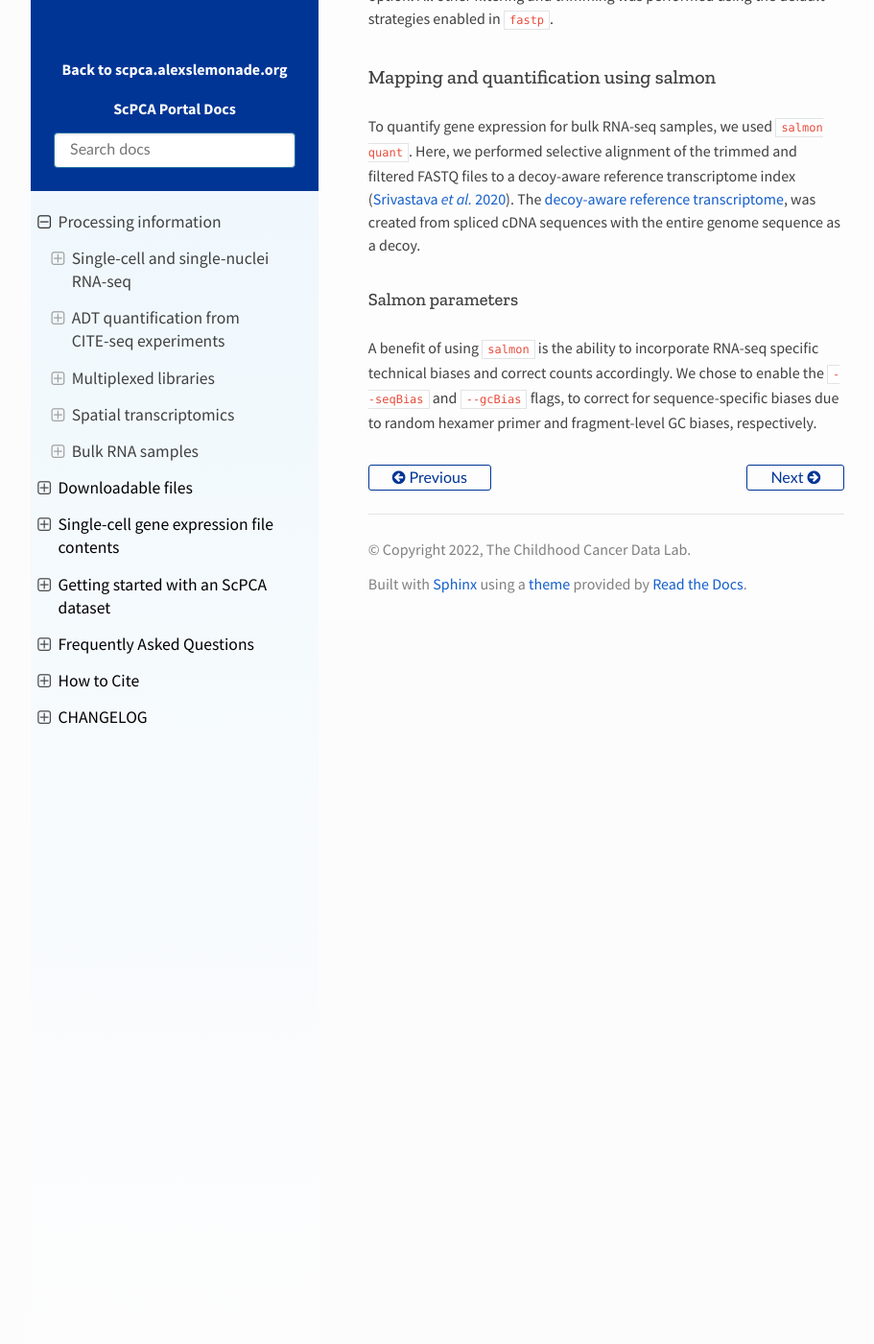
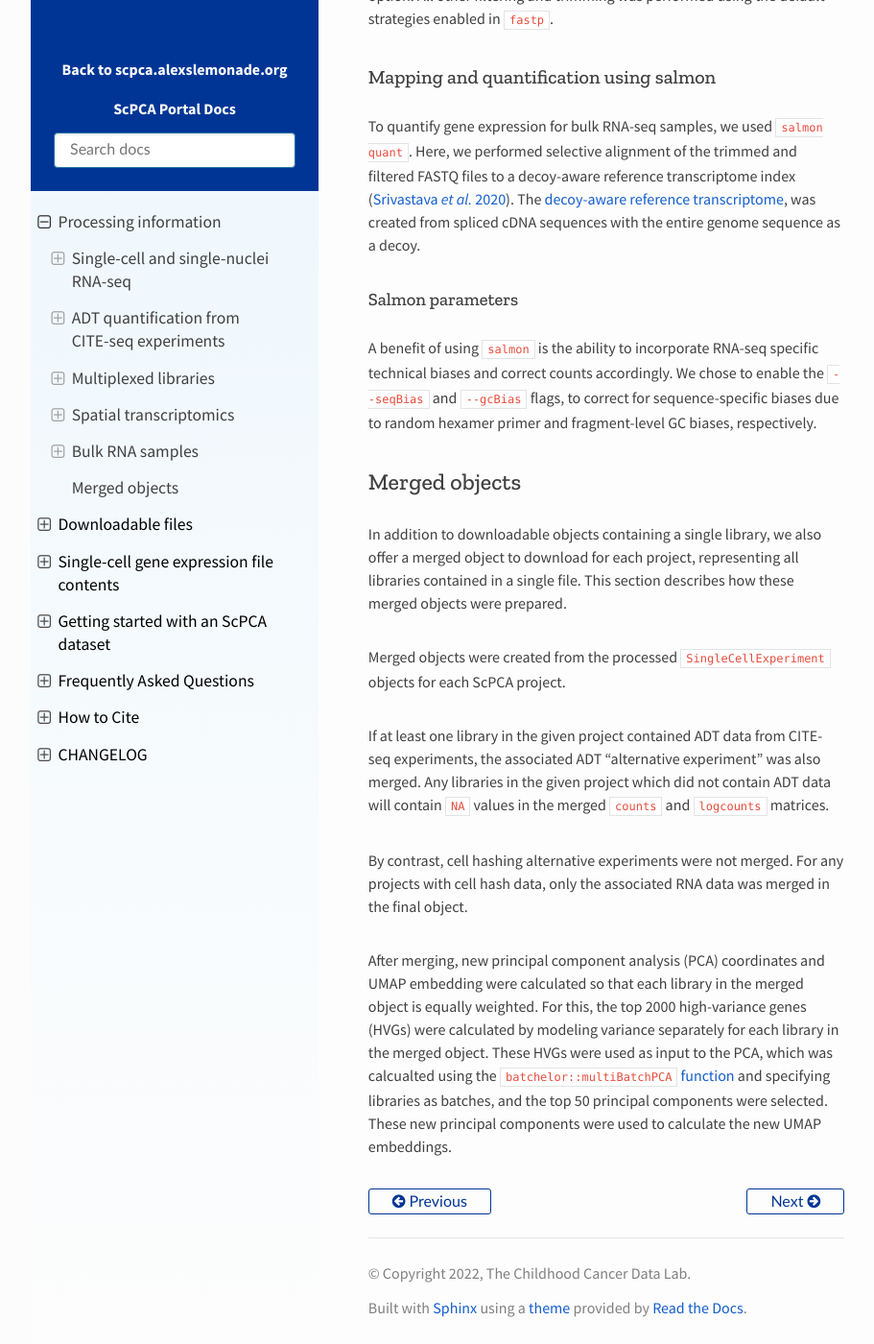
Before and after one commit to DongzeHE/scpca-docs, a Sphinx documentation site: the page built from docs/processing_information.md, in a window 1280 px wide and 1400 px high, scrolled down 7003 px. Shown: the whole window at 96% size, without its empty margins (158-1069 px from the left). Built offline with Sphinx 7.4.7 and the Read the Docs theme 2.0.0, drawn with Linux system fonts in a browser that asks for light colours.

Commit message:
First stab at merged processing information

```diff
--- a/docs/processing_information.md
+++ b/docs/processing_information.md
@@ -175,3 +175,21 @@ The [decoy-aware reference transcriptome](https://salmon.readthedocs.io/en/lates
 
 A benefit of using `salmon` is the ability to incorporate RNA-seq specific technical biases and correct counts accordingly.
 We chose to enable the [`--seqBias`](https://salmon.readthedocs.io/en/latest/salmon.html#seqbias) and [`--gcBias`](https://salmon.readthedocs.io/en/latest/salmon.html#gcbias) flags, to correct for sequence-specific biases due to random hexamer primer and fragment-level GC biases, respectively.
+
+## Merged objects
+
+In addition to downloadable objects containing a single library, we also offer a merged object to download for each project, representing all libraries contained in a single file.
+This section describes how these merged objects were prepared.
+
+Merged objects were created from the processed `SingleCellExperiment` objects for each ScPCA project.
+
+If at least one library in the given project contained ADT data from CITE-seq experiments, the associated ADT "alternative experiment" was also merged.
+Any libraries in the given project which did not contain ADT data will contain `NA` values in the merged `counts` and `logcounts` matrices.
+
+By contrast, cell hashing alternative experiments were not merged.
+For any projects with cell hash data, only the associated RNA data was merged in the final object.
+
+After merging, new principal component analysis (PCA) coordinates and UMAP embedding were calculated so that each library in the merged object is equally weighted.
+For this, the top 2000 high-variance genes (HVGs) were calculated by modeling variance separately for each library in the merged object.
+These HVGs were used as input to the PCA, which was calcualted using the [`batchelor::multiBatchPCA` function](https://rdrr.io/bioc/batchelor/man/multiBatchPCA.html) and specifying libraries as batches, and the top 50 principal components were selected.
+These new principal components were used to calculate the new UMAP embeddings.
```
